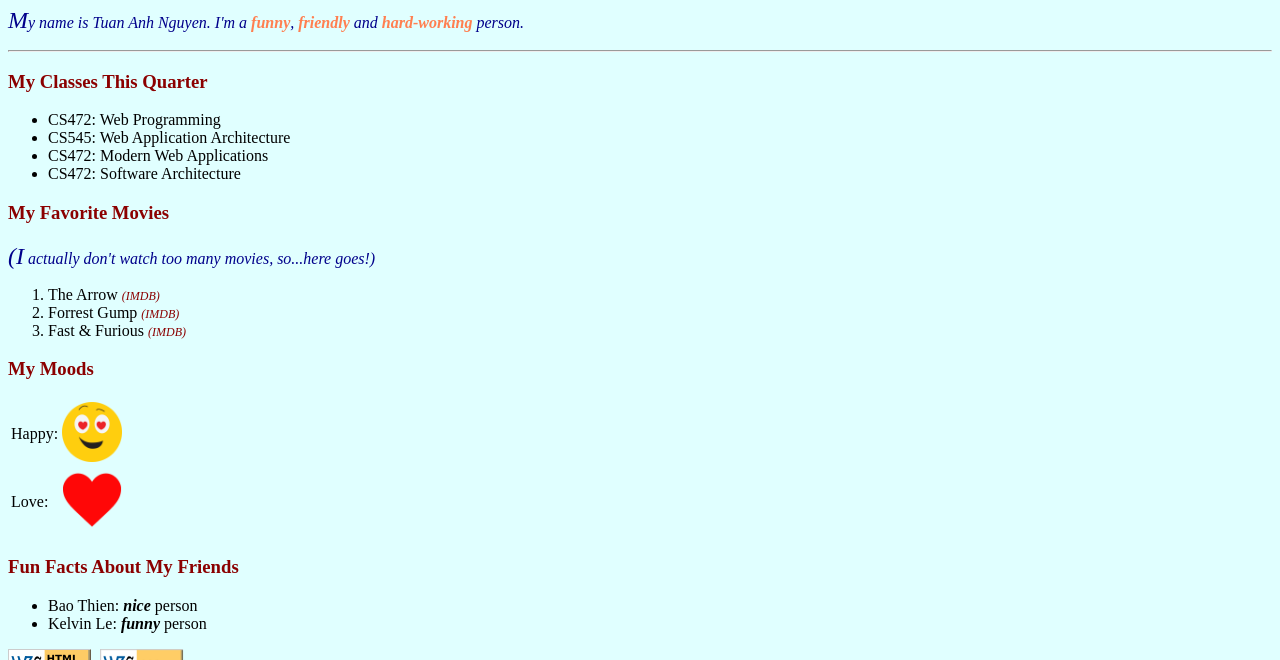
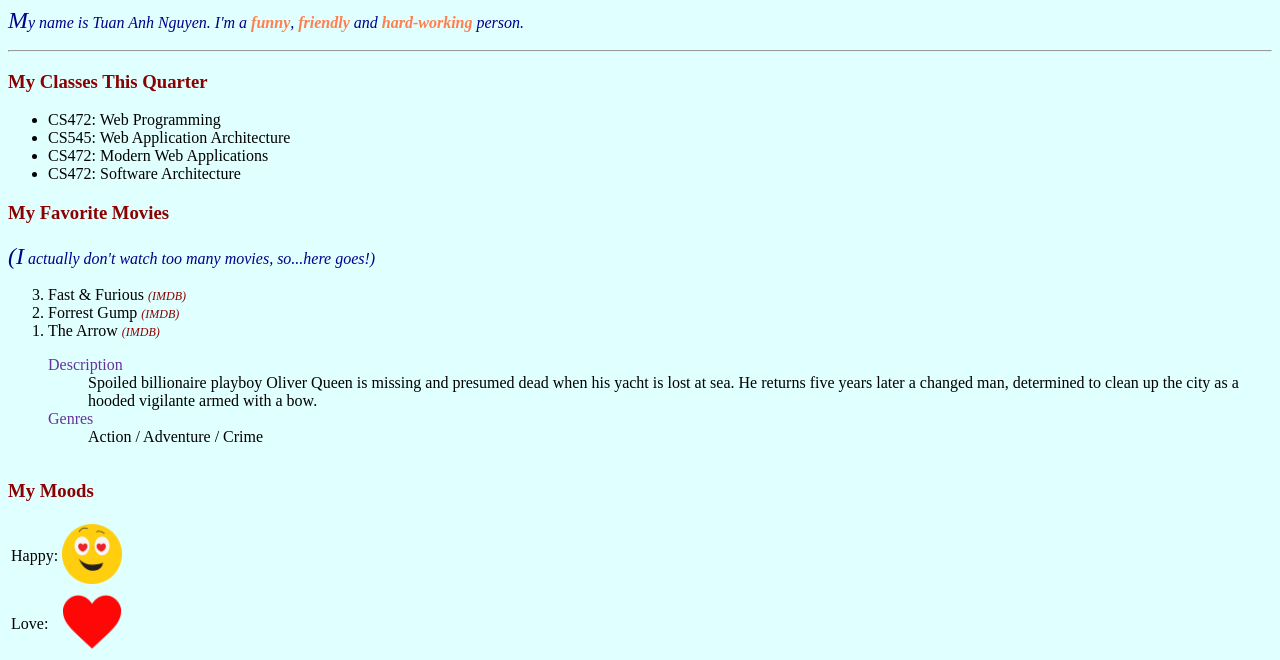
Before and after one commit to oliver-anh-nguyen/web_programming, a plain HTML site: page Lab2/info.html in a window 1280 px wide. Shown: the part 73-733 px from the top of the page. Drawn offline with Linux system fonts and the light colour scheme.

Commit message:
[Lab2] add detail descriptions and revert order

```diff
--- a/Lab2/info.html
+++ b/Lab2/info.html
@@ -8,7 +8,7 @@
 <body class="formatBody">
 <!-- Title -->
 <h1 class="formatTitle">About Oliver Nguyen</h1>
-<p class="formatDes">My name is Tuan Anh Nguyen. I'm a <strong>funny</strong>, <strong>friendly</strong> and <strong>hard-working</strong> person.</p>
+<p class="formatParagraph">My name is Tuan Anh Nguyen. I'm a <span>funny</span>, <span>friendly</span> and <span>hard-working</span> person.</p>
 <!-- line -->
 <hr />
 <!-- My class -->
@@ -21,9 +21,16 @@
 </ul>
 <!-- My favorite -->
 <h3 class="formatTitle">My Favorite Movies</h3>
-<p class="formatDes">(I actually don't watch too many movies, so...here goes!)</p>
+<p class="formatParagraph">(I actually don't watch too many movies, so...here goes!)</p>
 <ol>
-    <li>The Arrow <a class="formatLink" href="https://www.imdb.com/title/tt2193021/">(IMDB)</a></li>
+    <li>The Arrow <a class="formatLink" href="https://www.imdb.com/title/tt2193021/">(IMDB)</a>
+        <dl>
+            <dt class="formatDes">Description</dt>
+            <dd class="formatText">Spoiled billionaire playboy Oliver Queen is missing and presumed dead when his yacht is lost at sea. He returns five years later a changed man, determined to clean up the city as a hooded vigilante armed with a bow.</dd>
+            <dt class="formatDes">Genres</dt>
+            <dd class="formatText">Action / Adventure / Crime</dd>
+        </dl>
+    </li>
     <li>Forrest Gump <a class="formatLink" href="https://www.imdb.com/title/tt0109830/">(IMDB)</a></li>
     <li>Fast & Furious <a class="formatLink" href="https://www.imdb.com/title/tt1013752/">(IMDB)</a></li>
 </ol>
@@ -42,8 +49,8 @@
 <!-- Fun facts -->
 <h3 class="formatTitle">Fun Facts About My Friends</h3>
 <ul>
-    <li>Bao Thien: <strong>nice</strong> person</li>
-    <li>Kelvin Le: <strong>funny</strong> person</li>
+    <li>Bao Thien: <span>nice</span> person</li>
+    <li>Kelvin Le: <span>funny</span> person</li>
 </ul>
 <!--HTML, CSS checker -->
 <a href="https://validator.w3.org/nu/?doc=https%3A%2F%2Foliver-anh-nguyen.github.io%2Fwap0722.github.io%2FLab2%2Finfo.html">
--- a/Lab2/styleme.css
+++ b/Lab2/styleme.css
@@ -7,14 +7,23 @@
     color: darkred;
 }
 
-.formatDes:first-letter {
+.formatParagraph:first-letter {
     font-size: 1.5em;
 }
 
-.formatDes {
+.formatParagraph {
     color: darkblue;
     font-style: italic;
     font-weight: lighter;
+}
+
+.formatDes {
+    color: rebeccapurple;
+    font-family: "Khmer MN";
+}
+
+.formatText {
+    font-family: "Khmer MN";
 }
 
 .formatLink {
@@ -39,11 +48,11 @@ li {
     font-family: Avenir;
 }
 
-li > strong {
+li > span {
     font-style: italic;
 }
 
-p > strong {
+p > span {
     color: coral;
     font-weight: bold;
 }
@@ -51,3 +60,8 @@ p > strong {
 li:hover > a {
     text-decoration: underline;
 }
+
+ol {
+    display: flex;
+    flex-direction: column-reverse;
+}
```
